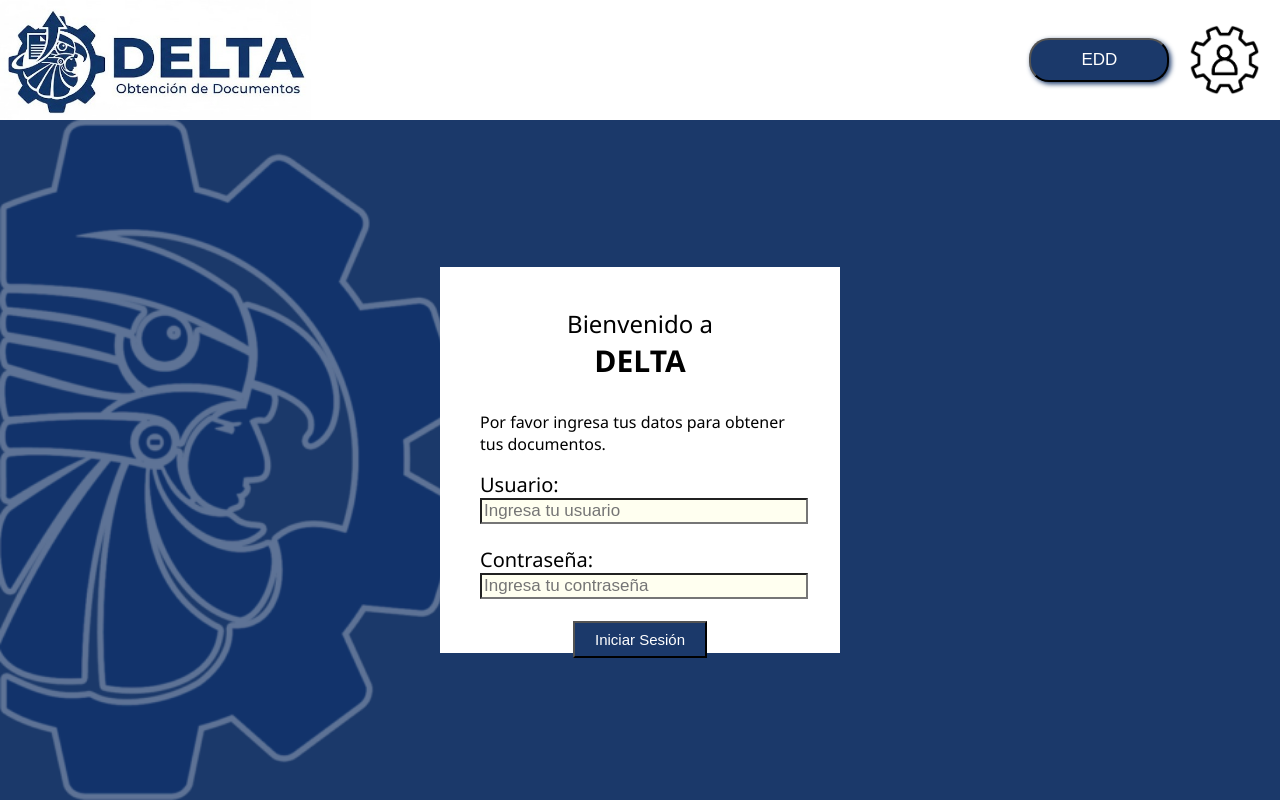
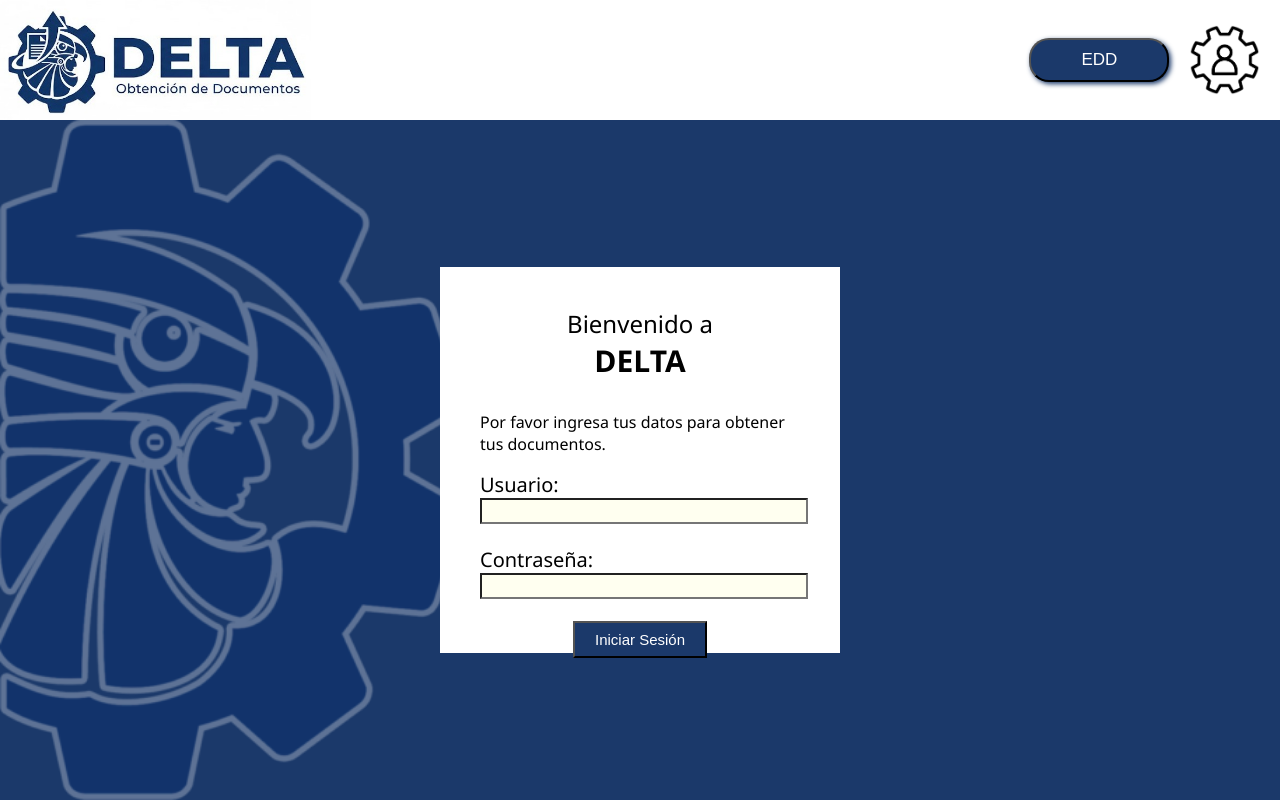
Before and after one commit to VixGod/ProyectoIngSw, a plain HTML site: page index.html in a window 1280 px wide. Drawn offline with Linux system fonts and the light colour scheme.

Commit message:
login interfaz termina x2

```diff
--- a/index.html
+++ b/index.html
@@ -21,10 +21,10 @@
             <p>Por favor ingresa tus datos para obtener tus documentos.</p>
             <form action="procesar_login.php" method="POST">
                 <label for="username">Usuario:</label> <br>
-                <input type="text" id="username" name="username" value="" placeholder="Ingresa tu usuario" required>
+                <input type="text" id="username" name="username" value="" required>
                 <BR></BR>
                 <label for="password">Contraseña:</label> <br>
-                <input type="password" id="password" name="password" placeholder="Ingresa tu contraseña" required>
+                <input type="password" id="password" name="password" required>
                 <BR></BR>
                 <button type="submit">Iniciar Sesión</button>
             </form>
```
